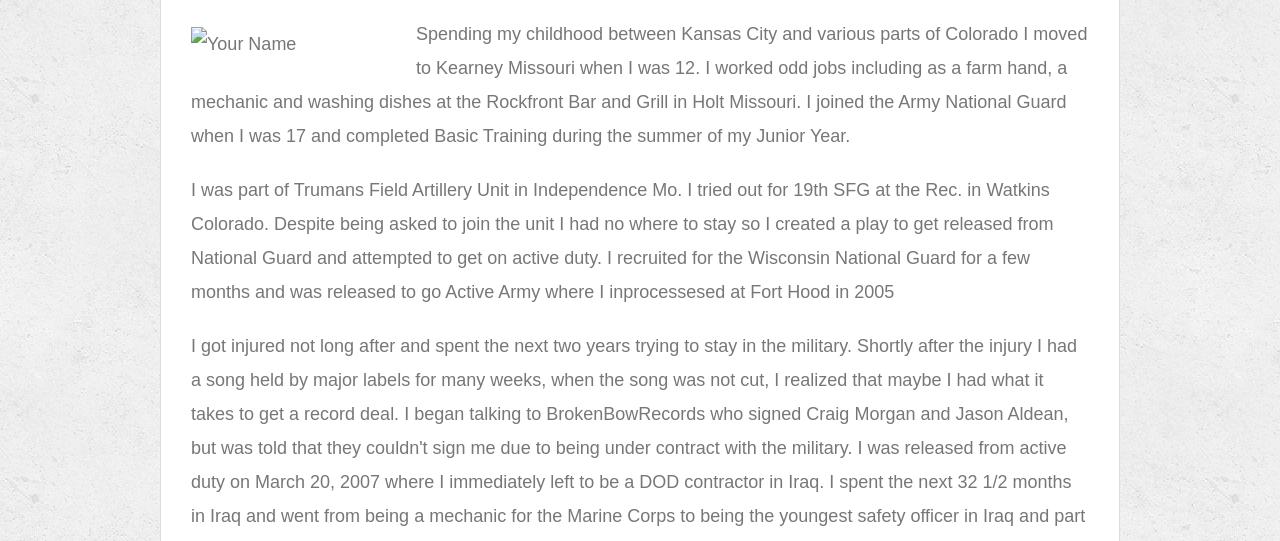
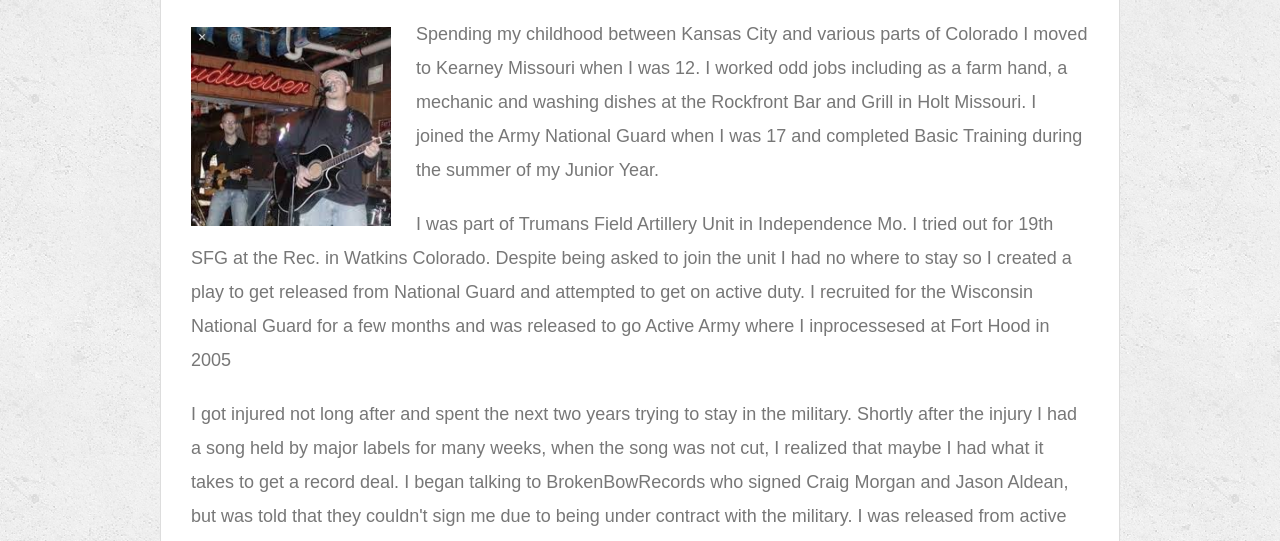
Before and after one commit to KCbeck/uncorrupted-responsive-portfolio, a plain HTML site: page index.html in a window 1280 px wide. Shown: the part 259-800 px from the top of the page. Drawn offline with Linux system fonts and the light colour scheme.

Commit message:
Add files via upload

```diff
--- a/index.html
+++ b/index.html
@@ -37,7 +37,7 @@
         <h1>About Me</h1>
 
 
-      <img src="images/kcbeckphoto.jpg" class="auth-image" alt="Your Name">
+      <img src="assets/images/KCBeckphoto.jpg" class="auth-image" alt="Your Name">
 
       <p>Spending my childhood between Kansas City and various parts of Colorado I moved to Kearney Missouri when I was 12. I worked odd jobs including as a farm hand, a mechanic and washing dishes at the Rockfront Bar and Grill in Holt Missouri.  I joined the Army National Guard when I was 17 and completed Basic Training during the summer of my Junior Year.</p>
 
```
Also changed, not shown: portfolio.html (+1 -1 lines).
